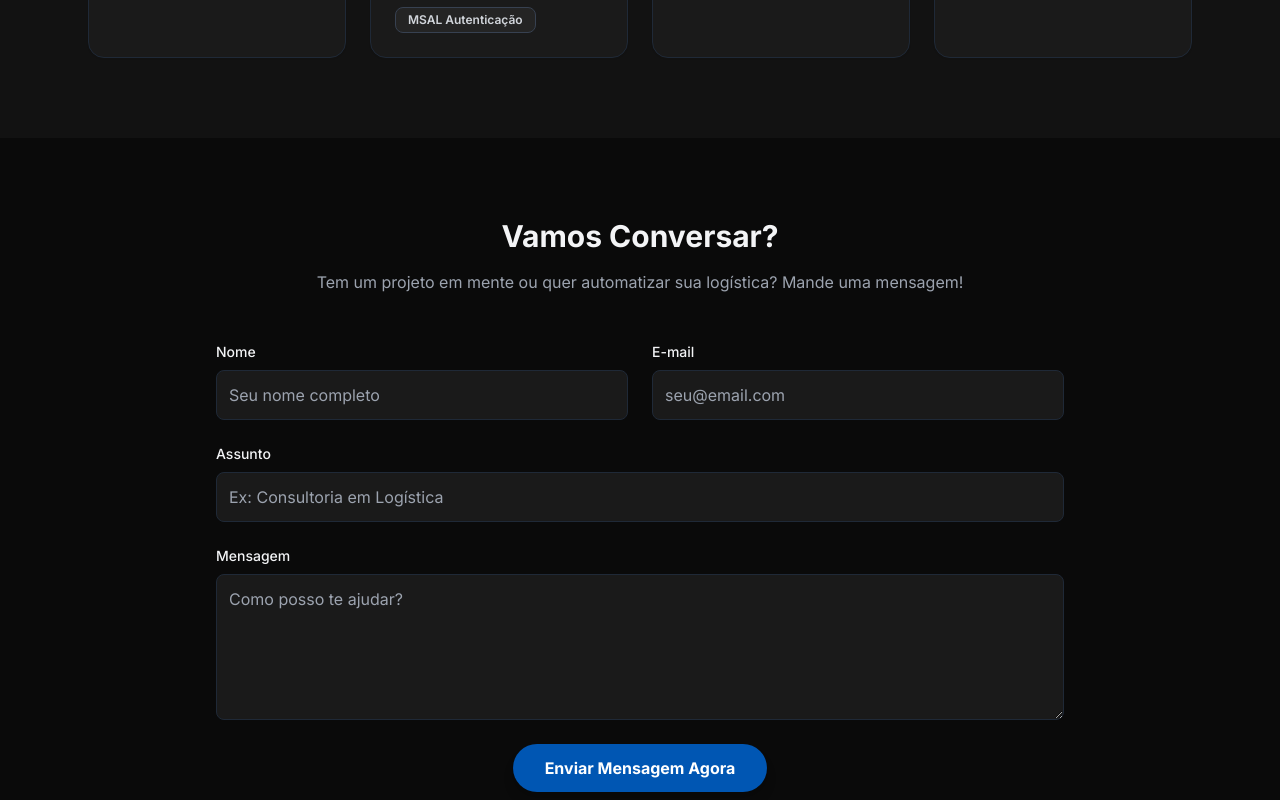
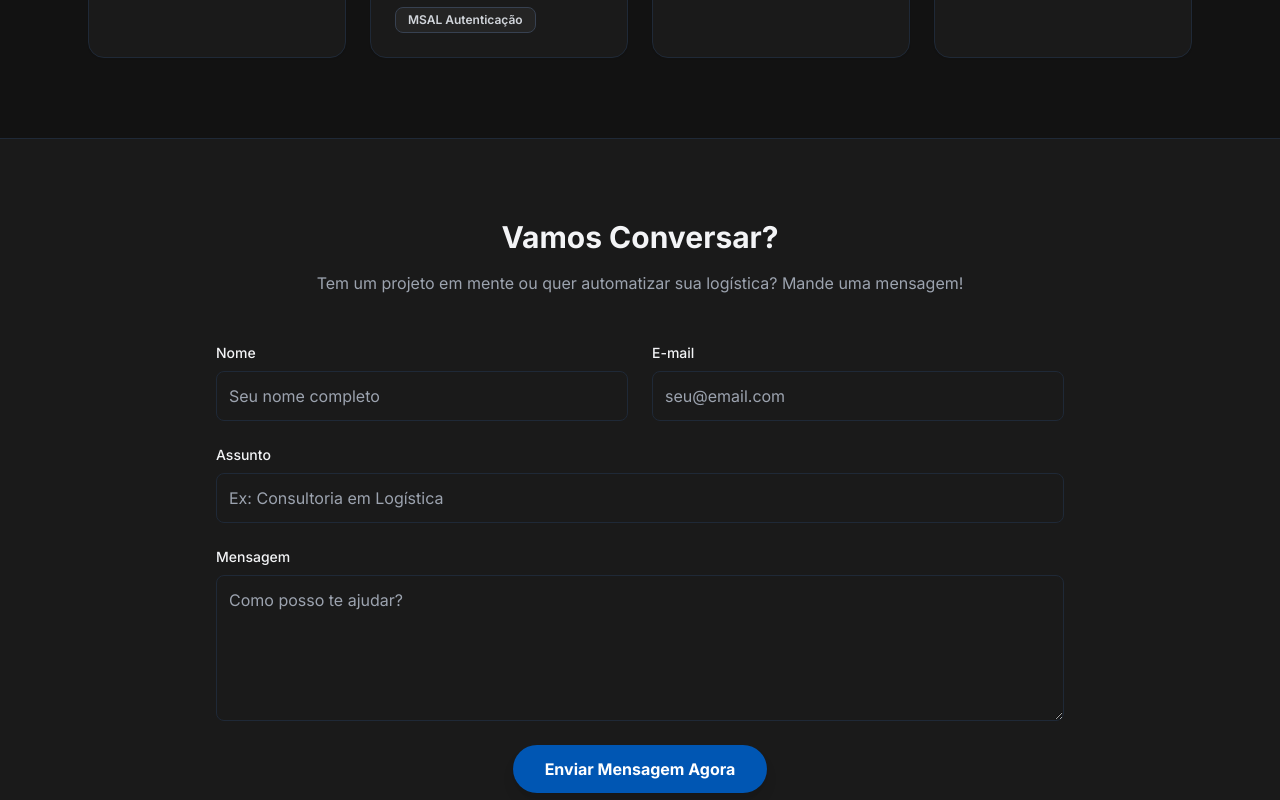
Before and after one commit to geandreac/portfolio-geandre, a React (Vite) app: page / in a window 1280 px wide. Shown: the part 3680-4480 px from the top of the page. Built offline with nearby package versions, Linux system fonts and the light colour scheme; the HTML template or start-up script is replaced by a standard one.

Commit message:
Ajuste: Cores e Funcionalidades ajustadas

```diff
--- a/src/components/ContactForm.jsx
+++ b/src/components/ContactForm.jsx
@@ -2,7 +2,7 @@ import React from 'react';
 
 const ContactForm = () => {
   return (
-    <section id="contato" className="py-20 bg-gray-50 dark:bg-[#0a0a0a] transition-colors">
+    <section id="contato" className="py-20 bg-white dark:bg-[#1a1a1a] transition-colors border-t border-gray-200 dark:border-gray-800">
       <div className="max-w-4xl mx-auto px-6">
         <div className="text-center mb-12">
           <h2 className="text-3xl font-bold mb-4">Vamos Conversar?</h2>
```
